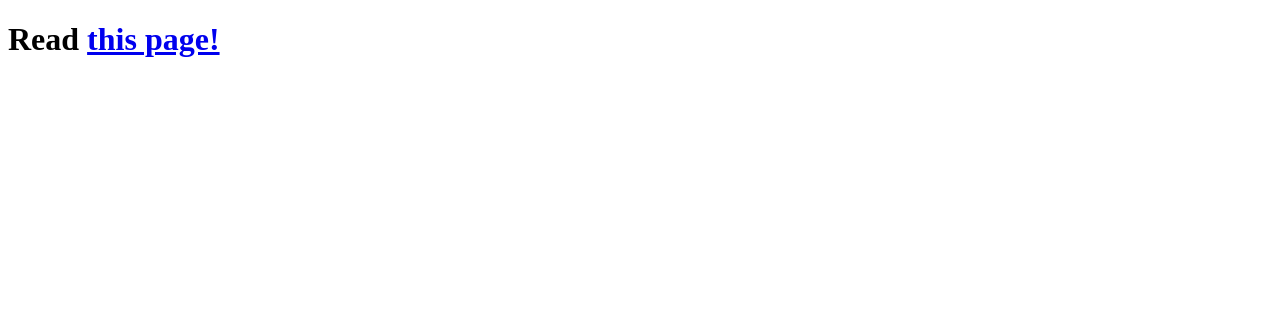
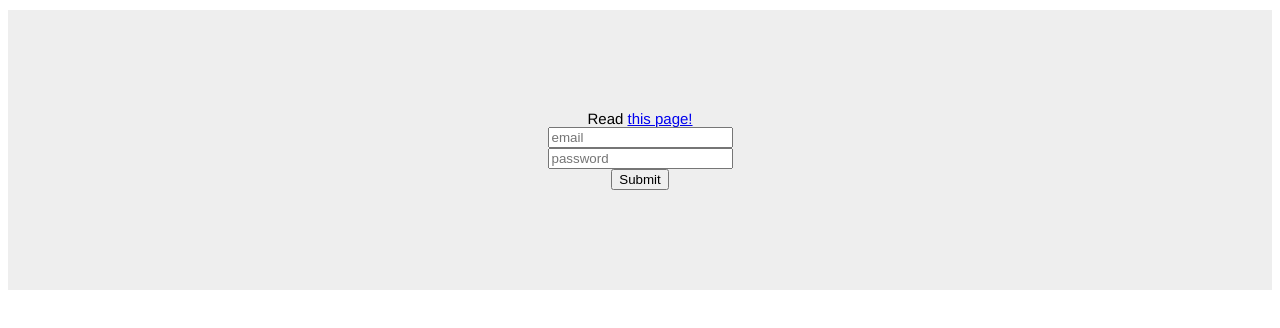
Before and after one commit to lemachegabriel/stock-app, a Next.js app: page / in a window 1280 px wide. Shown: the top 328 px of the page. Built offline with nearby package versions, Linux system fonts and the light colour scheme.

Commit message:
add login function

```diff
--- /dev/null
+++ b/components/LoginForms.js
@@ -0,0 +1,40 @@
+import { loginUser } from '../lib/auth';
+import React from 'react';
+
+class LoginForm extends React.Component {
+    state = {
+        email:'',
+        password:''
+    }
+
+    handleChange = event =>{
+        this.setState({ [event.target.name]: event.target.value })
+    }
+
+    handleSubmit = event =>{
+        const { email, password } = this.state
+
+        event.preventDefault()
+        loginUser(email, password)
+    }
+
+    render(){
+        return(
+            <form onSubmit={this.handleSubmit}>
+                <div><input type="email"
+                    name="email"
+                    placeholder="email"
+                    onChange={this.handleChange}
+                /></div>
+                <div><input type="password"
+                    name="password"
+                    placeholder="password"
+                    onChange={this.handleChange}
+                /></div>
+                <button type="submit">Submit</button>
+            </form>
+        )
+    }
+}
+
+export default LoginForm
--- /dev/null
+++ b/lib/auth.js
@@ -0,0 +1,20 @@
+import axios from 'axios'
+import { setCookie } from 'nookies';
+import Router from 'next/router';
+
+export const loginUser = async (email, password) => {
+    const { data } = await axios.post('https://quiet-refuge-47031.herokuapp.com/api/auth', { email, password })
+    .catch(function (error) {
+        if(error.response) {
+            console.log(error.response.data);
+            console.log(error.response.status);
+        }
+    })
+    console.log(data.token)
+
+    setCookie(undefined, 'stock.token', data.token, {
+        maxAge: 60 * 60 * 24 // 24hrs
+    })
+
+    Router.push('posts/first-post')
+}
--- a/package.json
+++ b/package.json
@@ -18,7 +18,9 @@
   },
   "homepage": "https://github.com/lemachegabriel/stock-app#readme",
   "dependencies": {
+    "axios": "^0.21.1",
     "next": "^10.2.3",
+    "nookies": "^2.5.2",
     "react": "^17.0.2",
     "react-dom": "^17.0.2"
   }
--- a/pages/index.js
+++ b/pages/index.js
@@ -1,13 +1,17 @@
 import Link from 'next/link'
+import styles from '../pages/style.module.css'
+import LoginForm from '../components/LoginForms'
 
 function home(){
     return(
-        <h1 className="title">
+        <h1 className={styles.style}>
             Read{' '}
             <Link href="/posts/first-post">
             <a>this page!</a>
             </Link>
+            <LoginForm></LoginForm>
         </h1>
+
     )
 }
 
--- /dev/null
+++ b/pages/style.module.css
@@ -0,0 +1,10 @@
+.style {
+    font: 15px Helvetica, Arial, sans-serif;
+    background: #eee;
+    padding: 100px;
+    text-align: center;
+    transition: 100ms ease-in background;
+  }
+  .style:hover {
+    background: #ccc;
+  }
```
Also changed, not shown: pages/posts/first-post.js (+19 -1 lines), pages/home.js (added), 1 other file (tests, documents, lock files or other folders).
